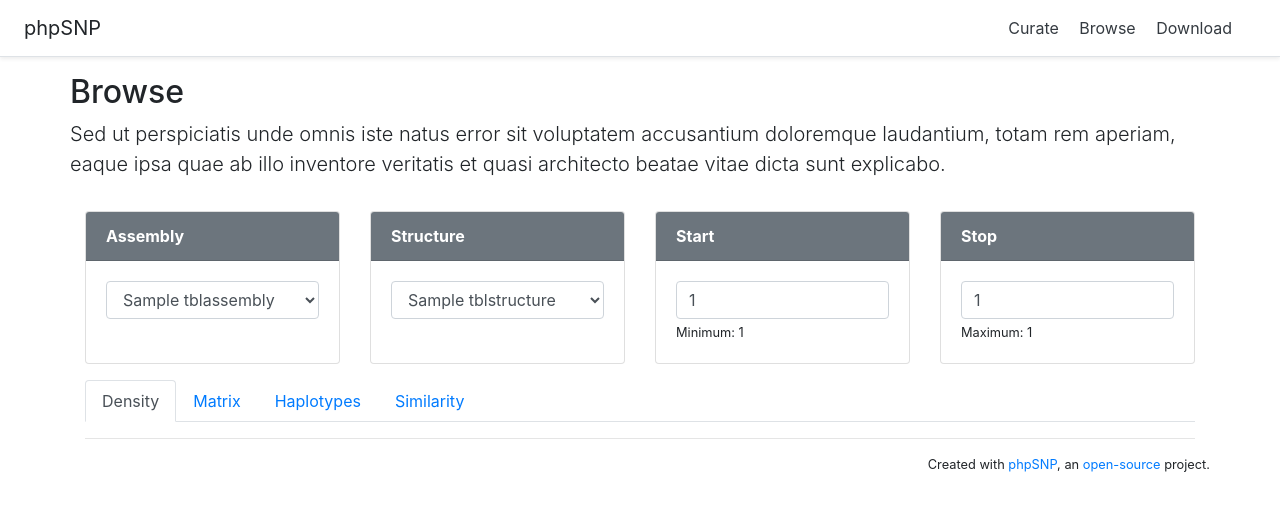
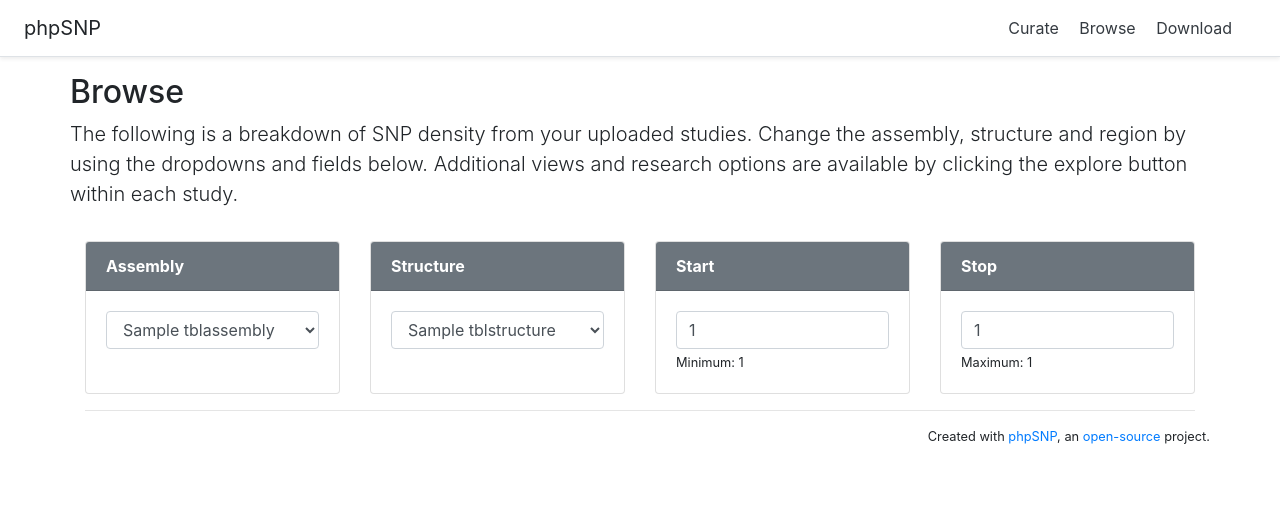
Before and after one commit to shawniconners/phpsnp, a PHP site: page /browse.php in a window 1280 px wide. Shown: the top 511 px of the page. Run offline with PHP 8.4, Linux system fonts and the light colour scheme; tables that the repository leaves empty hold one stand-in row (values such as "Sample post"); some libraries are stand-ins or nearby versions.

Commit message:
Descriptive text update
Also includes moving of navigation to each individuak study. Closes #35

```diff
--- a/browse.php
+++ b/browse.php
@@ -190,7 +190,7 @@ exit;
 	      	<div class="container">
 		        <div class="row">
 					<h2>Browse</h2>
-					<p class="lead">Sed ut perspiciatis unde omnis iste natus error sit voluptatem accusantium doloremque laudantium, totam rem aperiam, eaque ipsa quae ab illo inventore veritatis et quasi architecto beatae vitae dicta sunt explicabo.</p>
+					<p class="lead">The following is a breakdown of SNP density from your uploaded studies. Change the assembly, structure and region by using the dropdowns and fields below. Additional views and research options are available by clicking the explore button within each study.</p>
 				</div>
 				<div class="row">
 					<div class="col-3">
@@ -260,20 +260,6 @@ exit;
 						</div>
 					</div>
 				</div>
-				<ul class="nav nav-tabs mt-3">
-					<li class="nav-item">
-				    	<a class="nav-link active" href="#">Density</a>
-				  	</li>
-				  	<li class="nav-item">
-				    	<a class="nav-link" href="#">Matrix</a>
-				  	</li>
-				  	<li class="nav-item">
-				    	<a class="nav-link" href="#">Haplotypes</a>
-				  	</li>
-					<li class="nav-item">
-				    	<a class="nav-link" href="#">Similarity</a>
-				  	</li>
-				</ul>
 				<?php
 					//****************************************************************************************************************
 					//	^--- PHP -- 5A - START of looping through studies and creating a row for each
@@ -287,10 +273,19 @@ exit;
 								<div class="card-body">
 									<div class="row">
 										<div class="col-2">
-											<h3 class="mb-0 mt-0" id="elmBrowseSNPCountStudy<?php echo $arrStudy["id"];?>"></h3>
+											<h4 class="mb-0 mt-0" id="elmBrowseSNPCountStudy<?php echo $arrStudy["id"];?>"></h4>
 											<small class="mb-0 mt-0">SNPs</small>
-											<h3 class="mb-0 mt-2"><?php echo number_format($arrStudy["cultivar_count"]);?></h3>
-											<small class="mb-0 mt-0">Cultivars</small>
+											<h4 class="mb-0 mt-2"><?php echo number_format($arrStudy["cultivar_count"]);?></h4>
+											<small class="mb-0 mt-0">Cultivars</small><br />
+											<div class="btn-group mt-3 ml-0" role="group">
+											    <button id="btnGroupDrop1" type="button" class="btn btn-sm btn-light dropdown-toggle" data-toggle="dropdown" aria-haspopup="true" aria-expanded="false">
+											      Explore
+											    </button>
+											    <div class="dropdown-menu" aria-labelledby="btnGroupDrop1">
+											      <a class="dropdown-item" href="#">Dropdown link</a>
+											      <a class="dropdown-item" href="#">Dropdown link</a>
+											    </div>
+											</div>
 										</div>
 										<div id="elmBrowseDensityStudy<?php echo $arrStudy["id"];?>" class="col-10"></div>
 									</div>
```
